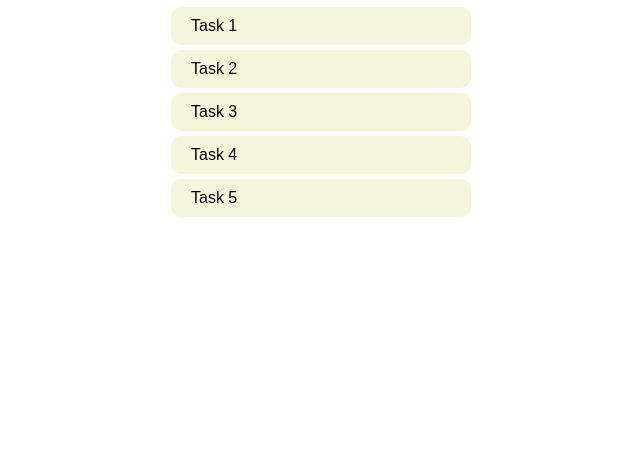
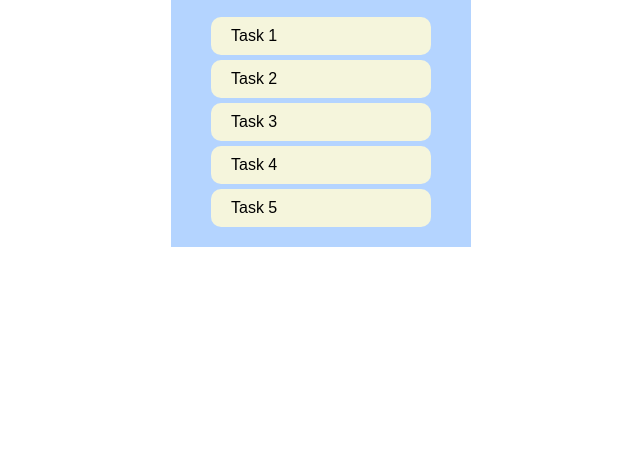
Before and after one commit to sulfikaralijun/Todo-List-App, a plain HTML site: page index.html in a window 1280 px wide. Shown: the part 342-800 px from the top of the page, without its empty margins (319-959 px from the left). Drawn offline with Linux system fonts and the light colour scheme.

Commit message:
update style.css

```diff
--- a/src/style.css
+++ b/src/style.css
@@ -14,10 +14,11 @@ body {
 }
 .wrapper {
   width: 300px;
-  /* background-color: aqua; */
+  background-color: #B4D4FF;
   display: flex;
   align-items: center;
   flex-direction: column;
+  padding: 20px 40px;
 }
 
 .wrapper .input-section {
```
